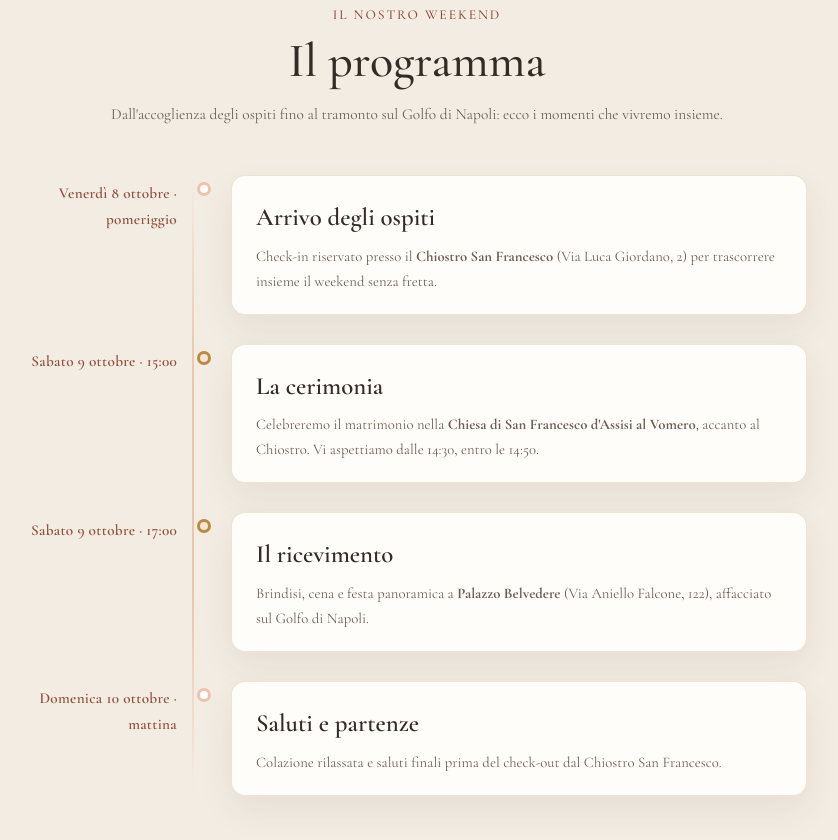
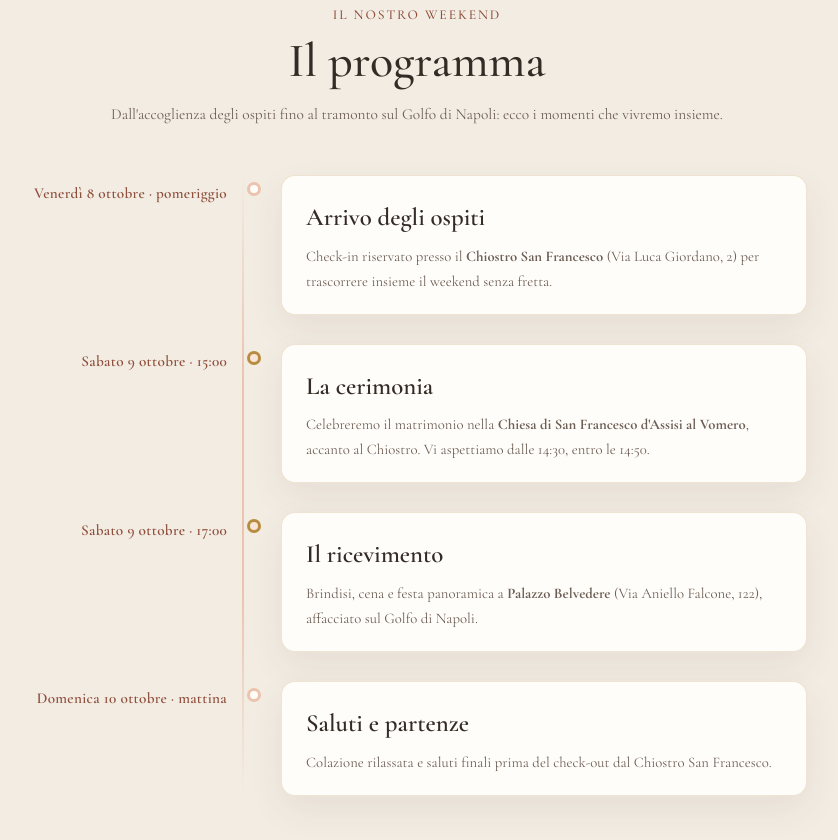
Before and after one commit to imerioSp/MatrimonioImerioMarilena, a plain HTML site: page index.html in a window 1280 px wide. Shown: the part 1220-2060 px from the top of the page, without its empty margins (223-1061 px from the left). Drawn offline with Linux system fonts and the light colour scheme.

Commit message:
BASSA: colonna orari della timeline più larga per le date scritte per esteso

```diff
--- a/css/style.css
+++ b/css/style.css
@@ -473,14 +473,14 @@ a:hover {
   position: absolute;
   top: 0;
   bottom: 0;
-  left: 165px;
+  left: 215px;
   width: 2px;
   background: linear-gradient(180deg, transparent, var(--peach), var(--peach), transparent);
 }
 
 .timeline-item {
   display: grid;
-  grid-template-columns: 150px 30px 1fr;
+  grid-template-columns: 200px 30px 1fr;
   align-items: start;
   gap: 0.75rem;
   margin-bottom: 1.8rem;
```
